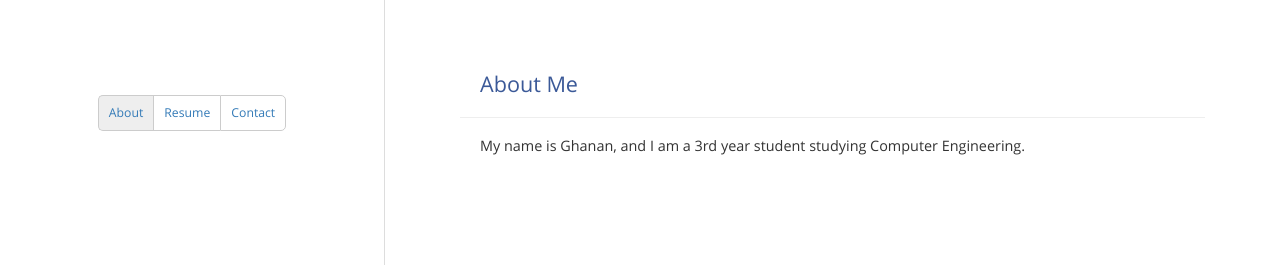
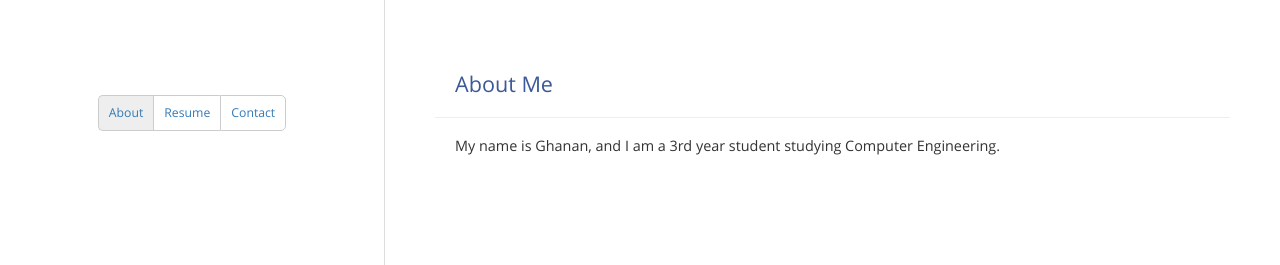
Before and after one commit to ghananigans/ghanan94.github.io, a Jekyll site: the page built from about.md, in a window 1280 px wide. Shown: the top 265 px of the page. Built offline with Jekyll 4.4.1, drawn with Linux system fonts in a browser that asks for light colours.

Commit message:
Spacing adjustments

```diff
--- a/assets/stylesheets/_main/_header-footer.scss
+++ b/assets/stylesheets/_main/_header-footer.scss
@@ -21,7 +21,7 @@
 .site-footer {
   display: block;
   position: relative;
-  width: 80%;
+  width: 90%;
   height: 100%;
   margin: auto;
 }
--- a/assets/stylesheets/_main/_page.scss
+++ b/assets/stylesheets/_main/_page.scss
@@ -1,8 +1,8 @@
 .page-wrapper {
   display: block;
-  width: 75%;
+  width: 85%;
   margin: auto;
-  padding: 20px;
+  padding: 0;
   min-height: 500px;
   padding-top: $header-height;
   padding-bottom: $footer-height;
@@ -26,13 +26,14 @@
 @media screen and (max-width: 767px) {
   .page-wrapper {
     width: 100%;
+    padding: 20px;
     padding-top: $mobile-header-height;
     padding-bottom: $mobile-footer-height;
   }
 
   .page-header,
   .page-content {
-    padding: 0 10px;
+    padding: 0 5px;
   }
 }
 
@@ -42,7 +43,7 @@
     left: 30%;
     width: 70%;
     margin: 0;
-    padding: 50px 75px;
+    padding: 50px;
     min-height: 100vh;
     border-left: 1px solid #ddd;
   }
```
